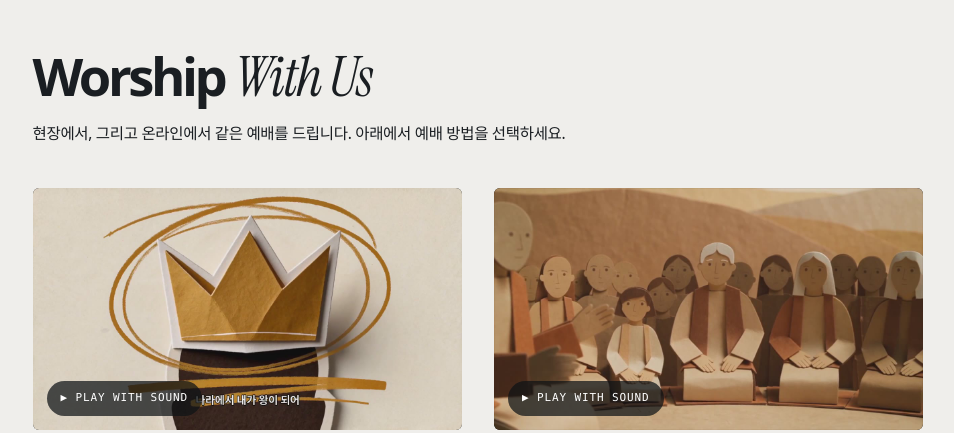
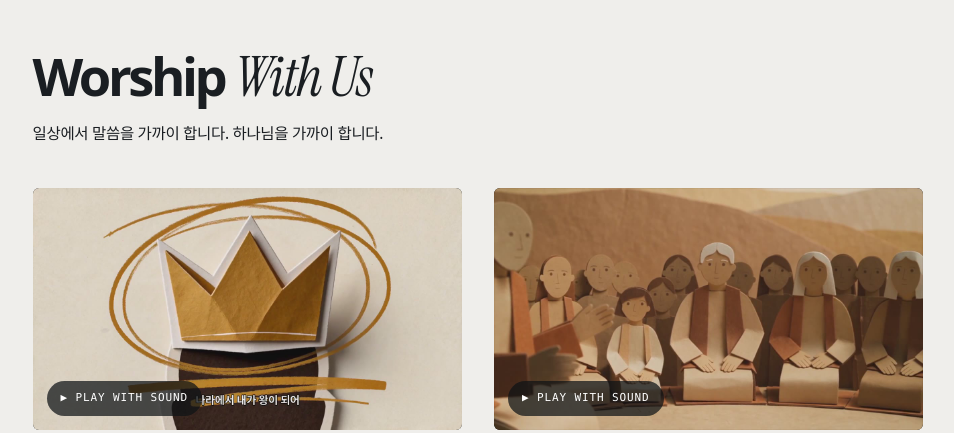
Before and after one commit to jungeonmartenlee-cell/oryun-home-2027, a plain HTML site: page index.html in a window 1280 px wide. Shown: the part 860-1293 px from the top of the page, without its empty margins (162-1116 px from the left). Drawn offline with Linux system fonts and the light colour scheme; a web font is replaced by a local one.

Commit message:
Update intro copy above the film cards
Co-Authored-By: Claude Fable 5.2 <noreply@anthropic.com>

```diff
--- a/index.html
+++ b/index.html
@@ -81,7 +81,7 @@
 
 <section class="sec wrap rv">
   <h2>Worship <em>With Us</em></h2>
-  <p class="sub">현장에서, 그리고 온라인에서 같은 예배를 드립니다. 아래에서 예배 방법을 선택하세요.</p>
+  <p class="sub">일상에서 말씀을 가까이 합니다. 하나님을 가까이 합니다.</p>
   <div class="two">
     <a class="card" href="https://oryun.org/guide/?menu=22">
       <div class="ph ph-a wide" data-film="assets/video/film-disciple.mp4" data-film-title="I Am a Disciple"><img src="assets/img/film-disciple.jpg" alt="2027 표어 영상 나는 제자입니다" loading="lazy"><video muted loop playsinline preload="metadata" data-inview src="assets/video/card-disciple.mp4"></video><i class="playb" aria-hidden="true">▶ Play with sound</i></div>
```
